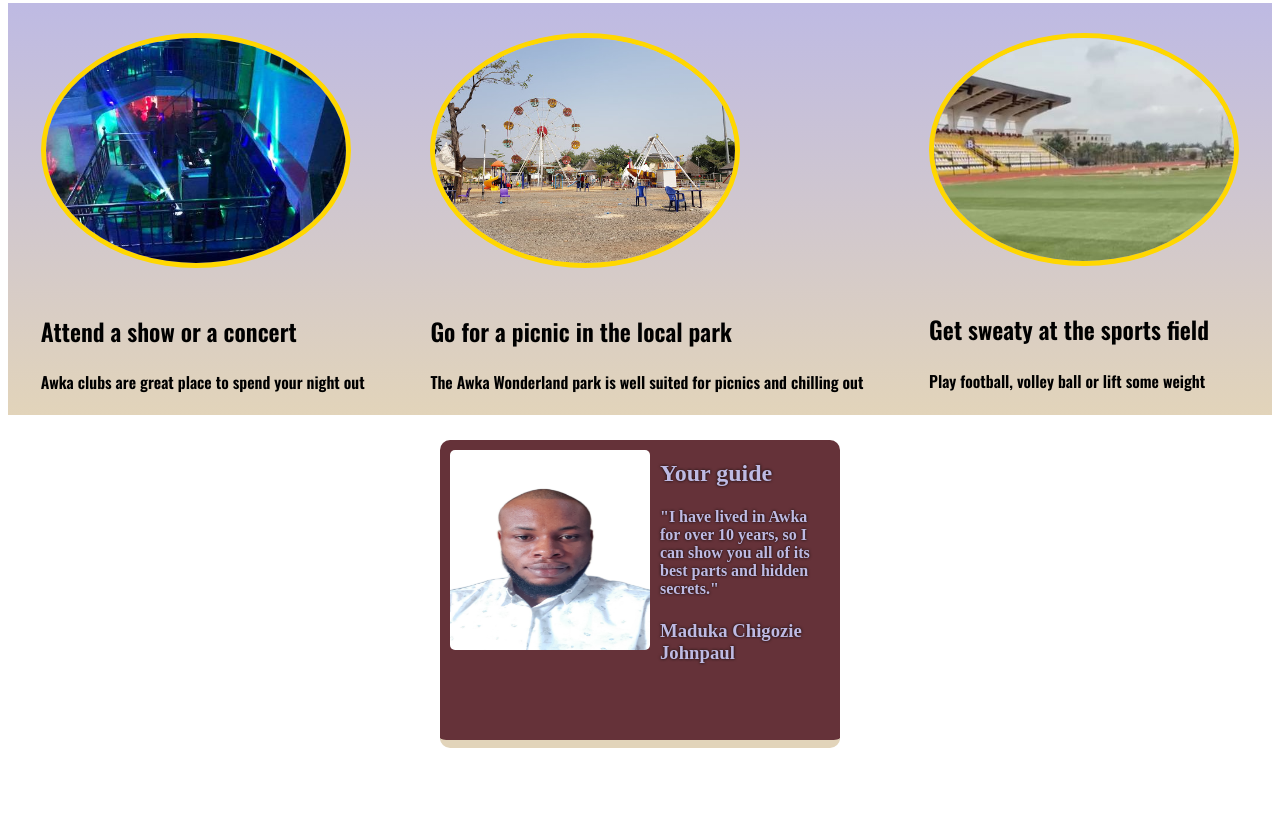
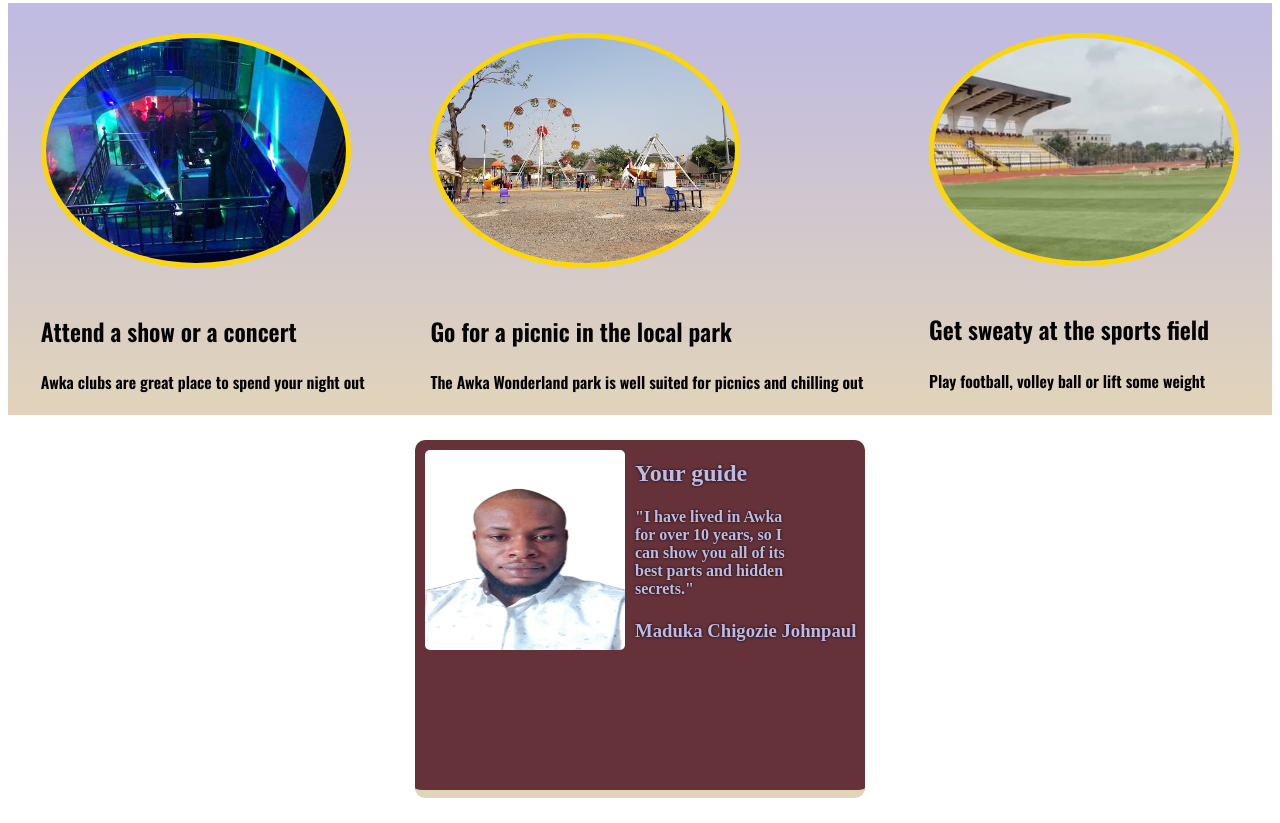
Before and after one commit to Goziejp12/1st-webpage, a plain HTML site: page index.html in a window 1280 px wide. Shown: the part 747-1570 px from the top of the page. Before the commit the page ends 1520 px from the top, so only its background shows below. Drawn offline with nearby package versions, Linux system fonts and the light colour scheme.

Commit message:
Update web.css

```diff
--- a/web.css
+++ b/web.css
@@ -46,8 +46,8 @@
     background-color: #653239;
     display: flex;
     margin: 25px auto;
-    height: 300px;
-    width: 400px;
+    height: 350px;
+    width: 450px;
     border-radius: 10px;
     border-bottom: 8px solid #E2D4BA;
 }
```
